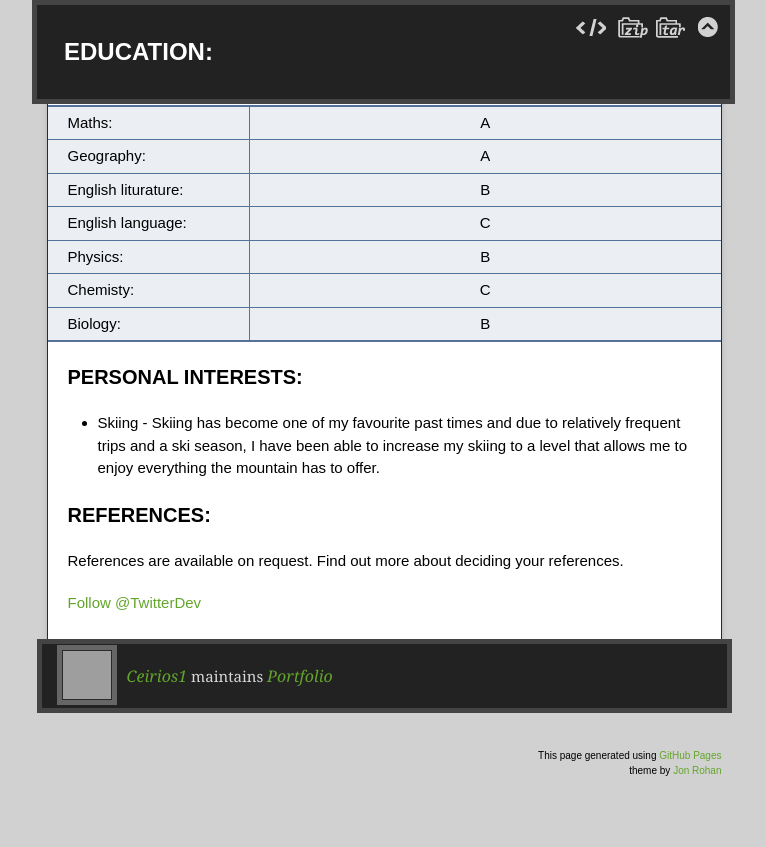
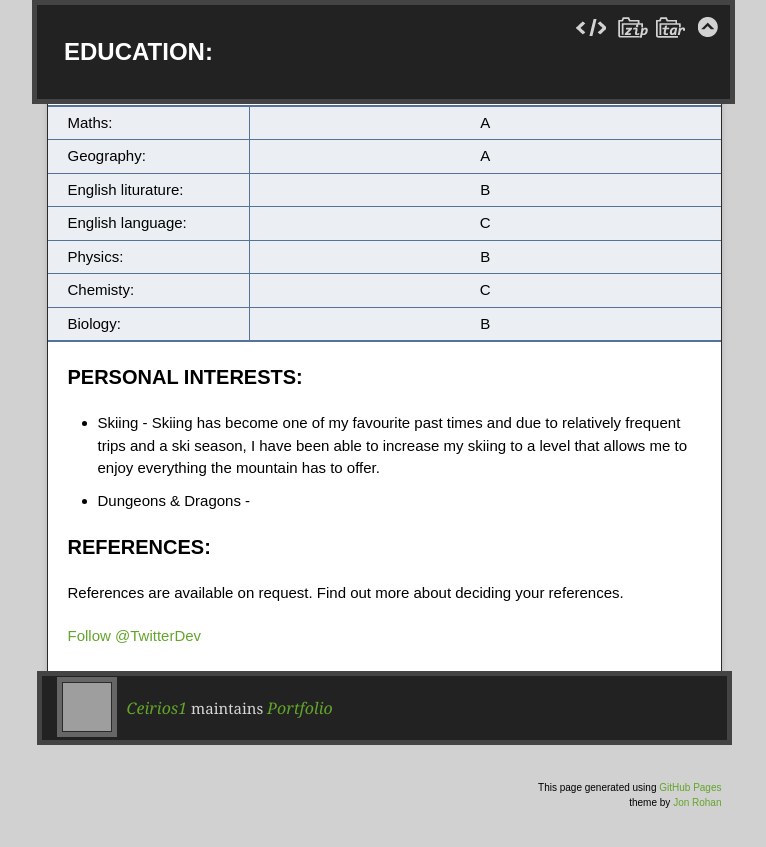
Before and after one commit to Ceirios1/Portfolio, a Jekyll site: the page built from cv.md, in a window 1280 px wide and 900 px high, scrolled down 1841 px. Shown: the top 847 px of the window, without its empty margins (256-1022 px from the left). Built offline with Jekyll 4.4.1, drawn with Linux system fonts in a browser that asks for light colours; our own code applies the rules of GitHub Pages for plain Markdown files; comment, search, counter and statistics services are not loaded; the repository's description, which GitHub fills in, is left out; grey boxes are pictures that could not be loaded.

Commit message:
Update cv.md

```diff
--- a/cv.md
+++ b/cv.md
@@ -28,12 +28,12 @@ The aim is to highlight your professional attributes and goals, summarising why
 
 ### Responsibilities:
 
--         Work efectivly in a team to ensure events run smoothly.  <br/>
--         Cater to the gests to the best of my abillity.  <br/>
--         Work quickly and quietly as to not disterb the guests. <br/>
--         Wait on tables and clear up after them. <br/>
--         Be able to follow instuction and fill any role needed like kitchen aid or washing dishes. <br/>
--         Be able to solve imediate problems quickly and creatively <br/>
+-         Work efectivly in a team to ensure events run smoothly.
+-         Cater to the gests to the best of my abillity.
+-         Work quickly and quietly as to not disterb the guests.
+-         Wait on tables and clear up after them.
+-         Be able to follow instuction and fill any role needed like kitchen aid or washing dishes.
+-         Be able to solve imediate problems quickly and creatively
 
 
 
@@ -63,6 +63,7 @@ Geography <br/>
 
 ### PERSONAL INTERESTS:
 - Skiing - Skiing has become one of my favourite past times and due to relatively frequent trips and a ski season, I have been able to increase my skiing to a level that allows me to enjoy everything the mountain has to offer.
+- Dungeons & Dragons -
 
 ### REFERENCES:
 
```
